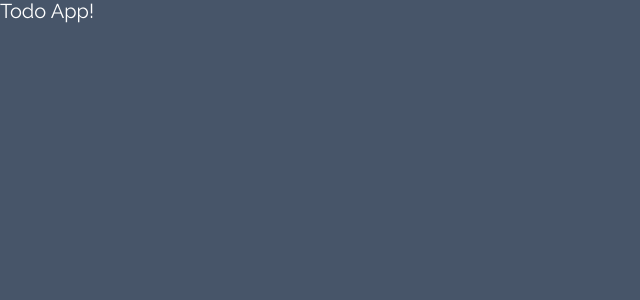
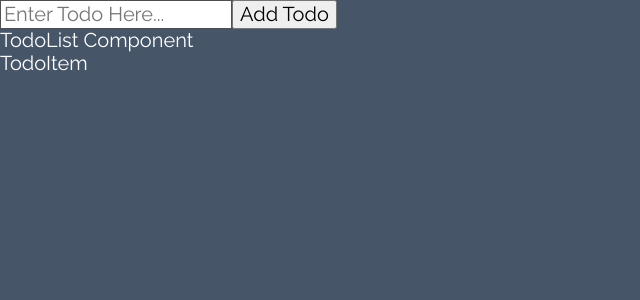
Before and after one commit to surajbera/todo-app, a React (Create React App) app: page / in a window 1280 px wide. Shown: the top 300 px of the page, without its empty margins (0-640 px from the left). Built offline with nearby package versions, Linux system fonts and the light colour scheme.

Commit message:
done with TodoForm component

```diff
--- a/package.json
+++ b/package.json
@@ -10,6 +10,7 @@
     "react": "^18.2.0",
     "react-dom": "^18.2.0",
     "react-scripts": "5.0.1",
+    "uuid": "^9.0.0",
     "web-vitals": "^2.1.4"
   },
   "scripts": {
--- a/src/App.js
+++ b/src/App.js
@@ -1,8 +1,16 @@
+import { TodoForm } from './components/todo-form/TodoForm'
+import { TodoList } from './components/todo-list/TodoList'
+
 /* styles */
 import './style.css'
 
 function App() {
-	return <div className='App'>Todo App!</div>
+	return (
+		<div className='App'>
+			<TodoForm />
+			<TodoList />
+		</div>
+	)
 }
 
 export default App
--- /dev/null
+++ b/src/components/todo-form/TodoForm.css
@@ -0,0 +1,8 @@
+.todo-form-wrapper {
+}
+.todo-form {
+}
+.todo-input {
+}
+.add-todo-btn {
+}
--- /dev/null
+++ b/src/components/todo-form/TodoForm.jsx
@@ -0,0 +1,43 @@
+import { useState } from 'react'
+import { v4 } from 'uuid'
+
+/* styles */
+import './TodoForm.css'
+
+export const TodoForm = () => {
+	const [todoVal, setTodoVal] = useState('')
+
+	const handleSubmitEvent = evt => {
+		evt.preventDefault()
+		const toDo = {
+			id: v4(),
+			todoText: todoVal
+		}
+	}
+
+	const handleInputChange = evt => {
+		const { value } = evt.target
+		setTodoVal(value)
+	}
+
+	return (
+		<div className='todo-form-wrapper'>
+			<form
+				className='todo-form'
+				onSubmit={handleSubmitEvent}
+			>
+				<input
+					type='text'
+					className='todo-input'
+					onChange={handleInputChange}
+					placeholder='Enter Todo Here...'
+				/>
+				<input
+					className='add-todo-btn'
+					type='submit'
+					value='Add Todo'
+				/>
+			</form>
+		</div>
+	)
+}
--- /dev/null
+++ b/src/components/todo-item/TodoItem.jsx
@@ -0,0 +1,6 @@
+/* styles */
+import './TodoItem.css'
+
+export const TodoItem = () => {
+	return <div>TodoItem</div>
+}
--- /dev/null
+++ b/src/components/todo-list/TodoList.jsx
@@ -0,0 +1,13 @@
+import { TodoItem } from '../todo-item/TodoItem'
+
+/* styles */
+import './TodoList.css'
+
+export const TodoList = () => {
+	return (
+		<div>
+			TodoList Component
+			<TodoItem />
+		</div>
+	)
+}
```
Also changed, not shown: src/components/todo-item/TodoItem.css (added), src/components/todo-list/TodoList.css (added), 1 other file (tests, documents, lock files or other folders).
